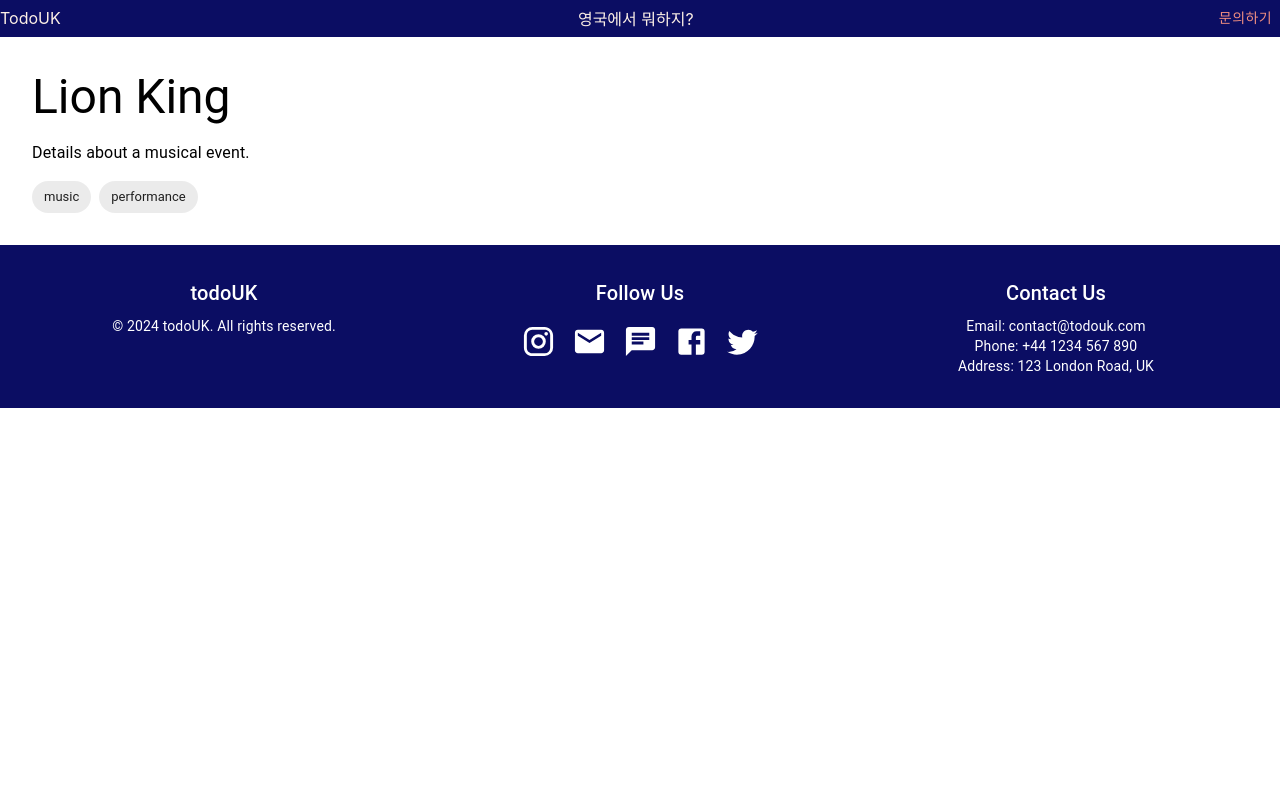
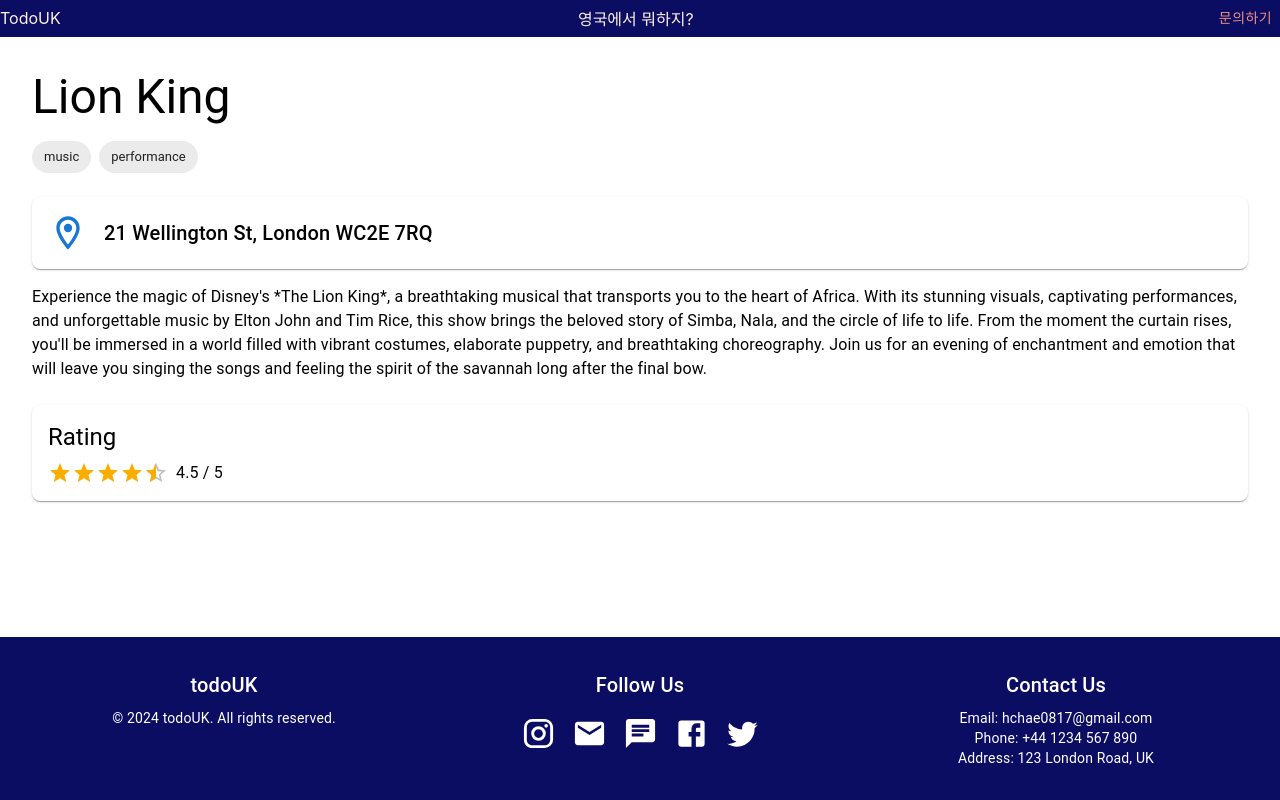
Before and after one commit to hchae0817/my-uk-app, a React (Create React App) app: page /#/post/1 in a window 1280 px wide. Built offline with nearby package versions, Linux system fonts and the light colour scheme.

Commit message:
Adding text box for form categories, basic template for post

```diff
--- a/src/App.tsx
+++ b/src/App.tsx
@@ -9,12 +9,21 @@
 import { Box } from "@mui/material";
 import { SearchPosts } from "./_components/_homepage/_body/SearchPosts";
 import PostDetail from "./_components/_homepage/_body/PostDetail";
+import ScrollToTop from "./ScrollToTop";
 
 function App() {
   return (
+    <Box
+      sx={{
+        display: 'flex',
+        flexDirection: 'column', // Arrange children in a column
+        minHeight: '100vh', // Full height of the viewport
+      }}
+    >
     <Router>
+      <ScrollToTop />
       <Header />
-      <Box sx={{ padding: 2 }}>
+      <Box component="main" sx={{ padding: 2, scrollBehavior: 'smooth' }}>
         <Routes>
           <Route path="/" element={<HomePage />} />
           <Route path="/form" element={<FormPage />} />
@@ -25,6 +34,7 @@
       </Box>
       <Footer />
     </Router>
+    </Box>
   );
 }
 
--- /dev/null
+++ b/src/ScrollToTop.tsx
@@ -0,0 +1,14 @@
+import { useEffect } from 'react';
+import { useLocation } from 'react-router-dom';
+
+const ScrollToTop = () => {
+  const { pathname } = useLocation();
+
+  useEffect(() => {
+    window.scrollTo(0, 0);
+  }, [pathname]);
+
+  return null;
+};
+
+export default ScrollToTop;
--- a/src/_components/_formpage/FormPage.tsx
+++ b/src/_components/_formpage/FormPage.tsx
@@ -1,7 +1,7 @@
 import React, { useState } from 'react';
 import { Container, TextField, Button, Typography, Box } from '@mui/material';
 import BackButton from '../BackButton';
-import CategoryComponent from './CategoryForm';
+import CategoryForm from './CategoryForm';
 
 const FormPage: React.FC = () => {
   const [formData, setFormData] = useState({
@@ -27,7 +27,7 @@
       <Typography variant="h4" gutterBottom>
         Fill in the Form
       </Typography>
-      <CategoryComponent />
+      <CategoryForm />
       <Box component="form" onSubmit={handleSubmit} sx={{ mt: 2 }}>
         <TextField
           label="Name"
@@ -45,9 +45,17 @@
           fullWidth
           margin="normal"
         />
-        <Button variant="contained" color="primary" type="submit" sx={{ mt: 2 }}>
-          Submit
-        </Button>
+        <Box
+          sx={{
+            display: 'flex',
+            justifyContent: 'flex-end',
+            marginTop: 2,
+          }}
+        >
+          <Button variant="contained" color="primary" type="submit">
+            Submit
+          </Button>
+        </Box>
       </Box>
     </Container>
   );
--- a/src/_components/_homepage/Footer.tsx
+++ b/src/_components/_homepage/Footer.tsx
@@ -15,6 +15,8 @@
         py: 4,
         px: { xs: 2, sm: 4 },
         textAlign: 'center',
+        mt: "auto",
+        flexShrink: 0
       }}
     >
       <Grid container spacing={4} justifyContent="center">
@@ -92,7 +94,7 @@
             Contact Us
           </Typography>
           <Typography variant="body2">
-            Email: contact@todouk.com
+            Email: hchae0817@gmail.com
           </Typography>
           <Typography variant="body2">
             Phone: +44 1234 567 890
--- a/src/_components/_homepage/_body/DisplayPosts.tsx
+++ b/src/_components/_homepage/_body/DisplayPosts.tsx
@@ -26,7 +26,7 @@
           >
             <CardContent>
               <Typography variant="h5">{post.title}</Typography>
-              <Typography>{post.content}</Typography>
+              <Typography>{post.summary}</Typography>
               {post.tags.map((tag) => (
                 <Chip key={tag} label={tag} sx={{ margin: 0.5 }} />
               ))}
--- a/src/_components/_homepage/_body/IBody.ts
+++ b/src/_components/_homepage/_body/IBody.ts
@@ -3,8 +3,11 @@
     title: string;
     category: string;
     content: string;
+    summary: string;
     tags: string[];
     contentType: ContentType;
+    location: string,
+    rating: number,
   }
 
   export enum ContentType {
--- a/src/_components/_homepage/_body/PostDetail.tsx
+++ b/src/_components/_homepage/_body/PostDetail.tsx
@@ -1,8 +1,9 @@
 import React, { useState, useEffect } from 'react';
-import { Box, Chip, Typography } from '@mui/material';
+import { Box, Chip, Rating, Typography } from '@mui/material';
 import { useParams } from 'react-router-dom';
 import { posts } from '../../data/posts';
 import { ContentType, Post } from './IBody';
+import { LocationOnOutlined } from '@mui/icons-material';
 
 const PostDetail: React.FC = () => {
   const { postId } = useParams<{ postId: string }>();
@@ -30,16 +31,49 @@
   return (
     <Box sx={{ padding: 2 }}>
       <Typography variant="h3">{post.title}</Typography>
+
+       {/* Tags Section */}
+      <Box sx={{ marginTop: 2 }}>
+        {post.tags.map(tag => (
+          <Chip key={tag} label={tag} sx={{ marginRight: 1 }} />
+        ))}
+      </Box>
+
+      {/* Location Section */}
+      <Box sx={{
+  marginTop: 3,
+  padding: 2,
+  backgroundColor: '#ffffff',
+  borderRadius: 2,
+  boxShadow: 1,
+  display: 'flex',
+  alignItems: 'center' // Align items in the center vertically
+}}>
+  <LocationOnOutlined sx={{ color: '#1976d2', fontSize: 40, marginRight: 2 }} /> {/* Location icon */}
+  <Box>
+    <Typography variant="h6">
+      {post.location || 'Location not specified'}
+    </Typography>
+  </Box>
+</Box>
+
+  {/* Content Section */}
       {htmlContent ? (
         <Box sx={{ marginTop: 2 }} dangerouslySetInnerHTML={{ __html: htmlContent }} />
       ) : (
         <Typography sx={{ marginTop: 2 }}>{post.content}</Typography>
       )}
-      <Box sx={{ marginTop: 2 }}>
-        {post.tags.map(tag => (
-          <Chip key={tag} label={tag} sx={{ marginRight: 1 }} />
-        ))}
-      </Box>
+
+        {/* Rating Section */}
+  <Box sx={{ marginTop: 3, padding: 2, backgroundColor: '#ffffff', borderRadius: 2, boxShadow: 1 }}>
+    <Typography variant="h5">Rating</Typography>
+    <Box sx={{ display: 'flex', alignItems: 'center', marginTop: 1 }}>
+      <Rating name="read-only" value={post.rating || 0} readOnly precision={0.5} />
+      <Typography variant="body1" sx={{ marginLeft: 1 }}>
+        {post.rating ? `${post.rating } / 5` : 'No rating available'}
+      </Typography>
+    </Box>
+  </Box>
     </Box>
   );
 };
--- a/src/_components/data/posts.ts
+++ b/src/_components/data/posts.ts
@@ -5,40 +5,88 @@
     id: 1,
     title: "Lion King",
     category: "musical",
-    content: "Details about a musical event.",
+    content: `
+    Experience the magic of Disney's *The Lion King*, a breathtaking musical that transports you to the heart of Africa.
+    With its stunning visuals, captivating performances, and unforgettable music by Elton John and Tim Rice,
+    this show brings the beloved story of Simba, Nala, and the circle of life to life.
+    From the moment the curtain rises, you'll be immersed in a world filled with vibrant costumes, elaborate puppetry,
+    and breathtaking choreography. Join us for an evening of enchantment and emotion that will leave you singing the songs
+    and feeling the spirit of the savannah long after the final bow.
+  `,
+    summary: "A magical musical experience that brings the beloved story of The Lion King to life.",
     tags: ["music", "performance"],
     contentType: ContentType.template,
+    location: "21 Wellington St, London WC2E 7RQ",
+    rating: 4.5
   },
   {
     id: 2,
     title: "London eye",
     category: "landmarks",
-    content: "Details about a famous landmark.",
+    content: `
+    The London Eye is not just a Ferris wheel; it is a breathtaking observation deck that offers a unique perspective
+    of the iconic London skyline. Standing at 135 meters tall, this architectural marvel provides stunning panoramic
+    views of the city's most famous landmarks, including Big Ben, Buckingham Palace, and the River Thames.
+    Enjoy a 30-minute rotation in one of the glass capsules, complete with informative audio guides to enrich
+    your experience. Whether you're a first-time visitor or a lifelong resident, the London Eye offers a
+    remarkable way to see the city from new heights. Don't forget to catch the view at sunset for a truly magical experience!
+  `,
+    summary: "Discover the breathtaking views and history of London's iconic landmark.",
     tags: ["history", "architecture"],
     contentType: ContentType.template,
+    location: "Riverside Building, County Hall, London SE1 7PB",
+    rating: 3.5,
   },
   {
     id: 3,
     title: "Da Mario",
     category: "restaurant",
-    content: "Details about the best restaurant.",
+    content: `
+    Nestled in the heart of the city, *Da Mario* is a culinary gem that brings authentic Italian flavors to your plate.
+    Known for its warm ambiance and friendly service, this restaurant offers a delightful menu filled with classic dishes
+    made from the freshest ingredients. From homemade pasta and rich risottos to delectable pizzas and mouthwatering
+    desserts, every dish is crafted with passion. Join us for a special evening of Italian dining, where each bite tells
+    a story of tradition and taste. Don't miss out on their signature tiramisu—a perfect ending to your meal!
+  `,
+    summary: "Experience authentic Italian cuisine at Da Mario, where every dish is crafted with love.",
     tags: ["food", "dining"],
     contentType: ContentType.html,
+    location: "63 Endell St, London WC2H 9AJ",
+    rating: 4.5,
   },
   {
     id: 4,
     title: "Local Alcoholic Beverage",
     category: "alcohol",
-    content: "Details about a local alcoholic beverage.",
+    content: `
+    Discover the rich flavors of our local alcoholic beverage, *Tennessee Whiskey*, a true American classic.
+    Crafted in small batches, this whiskey is known for its smooth finish and unique character, derived from
+    the purest spring water and a mash bill of corn, rye, and malted barley. Join us for a tasting experience
+    where you'll learn about the distillation process, the history behind this beloved spirit, and how to appreciate
+    its complex notes of vanilla, caramel, and oak. Perfect for sipping neat or mixing into your favorite cocktails,
+    *Tennessee Whiskey* is a must-try for anyone looking to explore local flavors.
+  `,
+    summary: "A deep dive into the flavors and history of Tennessee Whiskey, an American classic.",
     tags: ["beverage", "local"],
     contentType: ContentType.template,
+    location: "London",
+    rating: 3,
   },
   {
     id: 5,
     title: "Sky Garden",
     category: "view",
-    content: "Details about a scenic viewpoint.",
+    content: `
+    Experience breathtaking views of the city at the *Sky Garden*, London's highest public garden.
+    Perched atop the Walkie Talkie building, this stunning space offers a 360-degree panorama of the city's skyline.
+    Stroll through the lush greenery and beautifully landscaped gardens while enjoying a drink at one of the
+    restaurants or bars. It's the perfect spot for relaxation or a romantic evening out. Be sure to arrive early
+    to catch the sunset; it's an unforgettable sight that you won't want to miss!
+  `,
+    summary: "Enjoy stunning views and lush gardens at London's Sky Garden, a perfect escape from the bustling city.",
     tags: ["scenery", "nature"],
     contentType: ContentType.template,
+    location: "R1, Sky Garden Walk, London EC3M 8AF",
+    rating: 5,
   },
 ];
```
Also changed, not shown: src/_components/_formpage/CategoryForm.tsx (+36 -5 lines).
